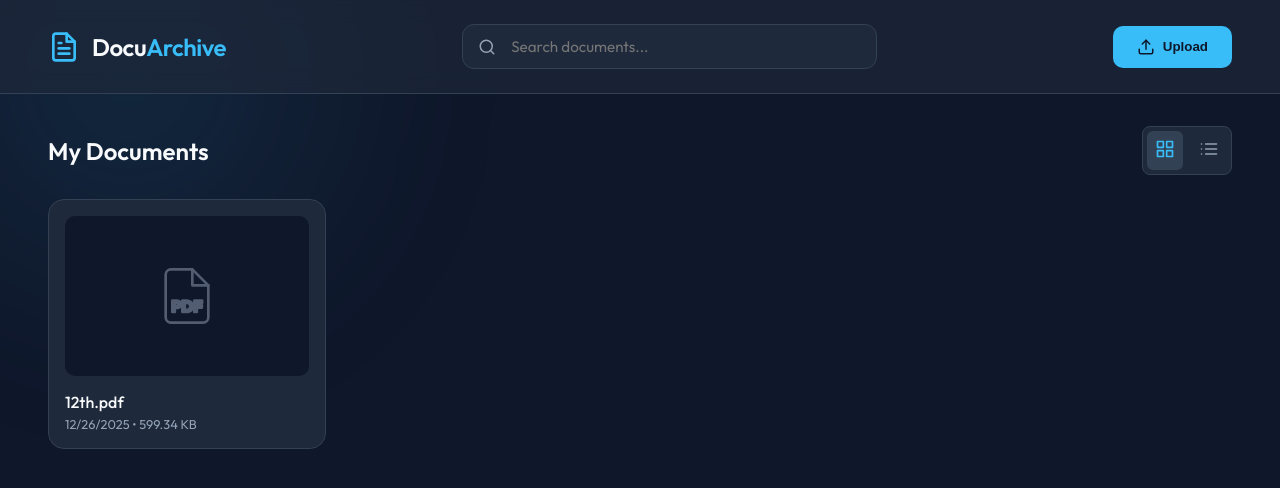
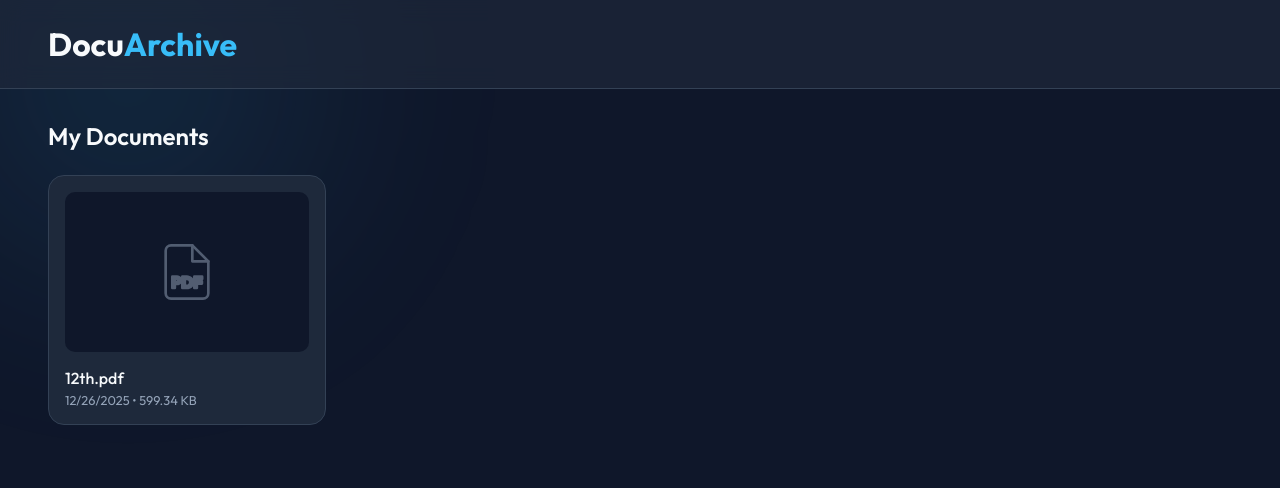
Before and after one commit to NAMANG013/docs, a plain HTML site: page index.html in a window 1280 px wide. Drawn offline with Linux system fonts and the light colour scheme.

Commit message:
Update index.html

```diff
--- a/index.html
+++ b/index.html
@@ -15,36 +15,7 @@
     <div class="background-glow"></div>
 
     <header class="app-header">
-        <div class="logo-container">
-            <svg class="logo-icon" xmlns="http://www.w3.org/2000/svg" viewBox="0 0 24 24" fill="none"
-                stroke="currentColor" stroke-width="2" stroke-linecap="round" stroke-linejoin="round">
-                <path d="M14 2H6a2 2 0 0 0-2 2v16a2 2 0 0 0 2 2h12a2 2 0 0 0 2-2V8z"></path>
-                <polyline points="14 2 14 8 20 8"></polyline>
-                <line x1="16" y1="13" x2="8" y2="13"></line>
-                <line x1="16" y1="17" x2="8" y2="17"></line>
-                <polyline points="10 9 9 9 8 9"></polyline>
-            </svg>
-            <h1>Docu<span class="highlight">Archive</span></h1>
-        </div>
-        <div class="search-bar">
-            <svg class="search-icon" xmlns="http://www.w3.org/2000/svg" viewBox="0 0 24 24" fill="none"
-                stroke="currentColor" stroke-width="2" stroke-linecap="round" stroke-linejoin="round">
-                <circle cx="11" cy="11" r="8"></circle>
-                <line x1="21" y1="21" x2="16.65" y2="16.65"></line>
-            </svg>
-            <input type="text" id="searchInput" placeholder="Search documents...">
-        </div>
-        <div class="header-actions">
-            <button id="uploadBtn" class="btn-primary">
-                <svg xmlns="http://www.w3.org/2000/svg" viewBox="0 0 24 24" fill="none" stroke="currentColor"
-                    stroke-width="2" stroke-linecap="round" stroke-linejoin="round">
-                    <path d="M21 15v4a2 2 0 0 1-2 2H5a2 2 0 0 1-2-2v-4"></path>
-                    <polyline points="17 8 12 3 7 8"></polyline>
-                    <line x1="12" y1="3" x2="12" y2="15"></line>
-                </svg>
-                Upload
-            </button>
-        </div>
+        <h1>Docu<span class="highlight">Archive</span></h1>
     </header>
 
     <main class="main-content">
@@ -52,28 +23,6 @@
         <section class="documents-section">
             <div class="section-header">
                 <h2>My Documents</h2>
-                <div class="view-controls">
-                    <button class="view-btn active" data-view="grid">
-                        <svg xmlns="http://www.w3.org/2000/svg" viewBox="0 0 24 24" fill="none" stroke="currentColor"
-                            stroke-width="2" stroke-linecap="round" stroke-linejoin="round">
-                            <rect x="3" y="3" width="7" height="7"></rect>
-                            <rect x="14" y="3" width="7" height="7"></rect>
-                            <rect x="14" y="14" width="7" height="7"></rect>
-                            <rect x="3" y="14" width="7" height="7"></rect>
-                        </svg>
-                    </button>
-                    <button class="view-btn" data-view="list">
-                        <svg xmlns="http://www.w3.org/2000/svg" viewBox="0 0 24 24" fill="none" stroke="currentColor"
-                            stroke-width="2" stroke-linecap="round" stroke-linejoin="round">
-                            <line x1="8" y1="6" x2="21" y2="6"></line>
-                            <line x1="8" y1="12" x2="21" y2="12"></line>
-                            <line x1="8" y1="18" x2="21" y2="18"></line>
-                            <line x1="3" y1="6" x2="3.01" y2="6"></line>
-                            <line x1="3" y1="12" x2="3.01" y2="12"></line>
-                            <line x1="3" y1="18" x2="3.01" y2="18"></line>
-                        </svg>
-                    </button>
-                </div>
             </div>
 
             <div id="documentsGrid" class="documents-grid">
```
